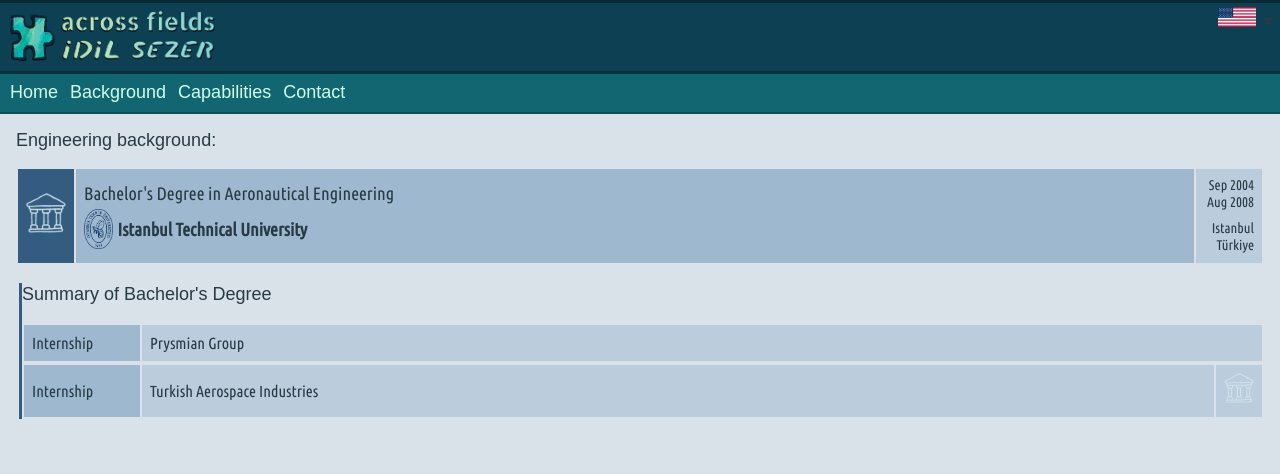
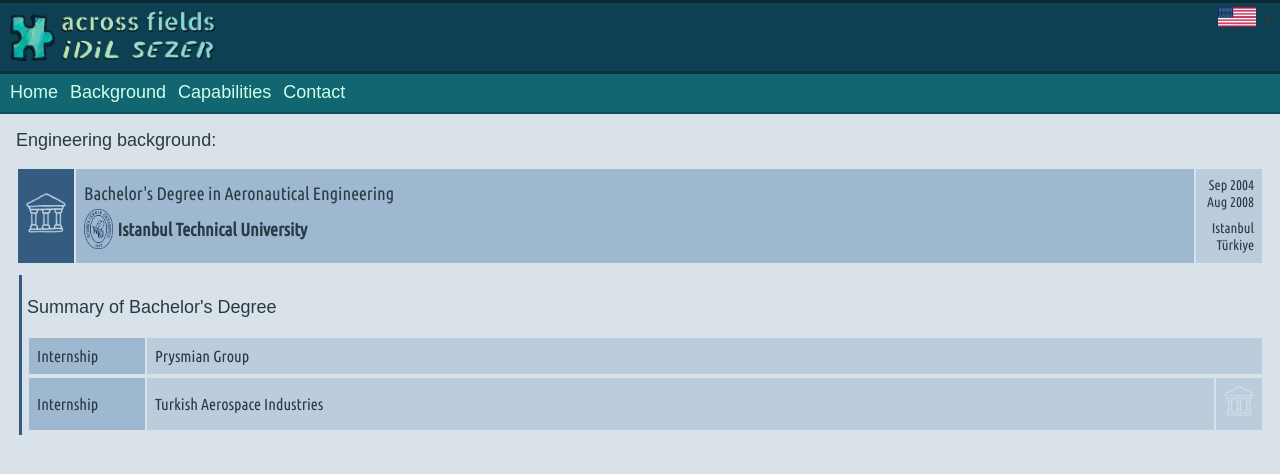
Before and after one commit to acrossfields/idilsezer, a Jekyll site: the page built from en/background.md, in a window 1280 px wide. Shown: the top 474 px of the page. Built offline with Jekyll 4.4.1, drawn with Linux system fonts in a browser that asks for light colours; some web fonts are replaced.

Commit message:
Update style.scss

```diff
--- a/assets/css/style.scss
+++ b/assets/css/style.scss
@@ -164,7 +164,7 @@ body a:hover {
 .bg-indented {
   border-left: 3px solid #345c80;
   margin: 5px 8px 5px 11px;
-  padding: 3px 0 3px 0 5px;
+  padding: 3px 0 3px 5px;
 }
 
 .bg-indented table {
@@ -173,7 +173,7 @@ body a:hover {
 }
 
 .table-bgsub {
-  margin: 5px 8px 5px 16px;
+  margin: 8px 8px 8px 16px;
   width: 100%;
   border: none;
 }
```
